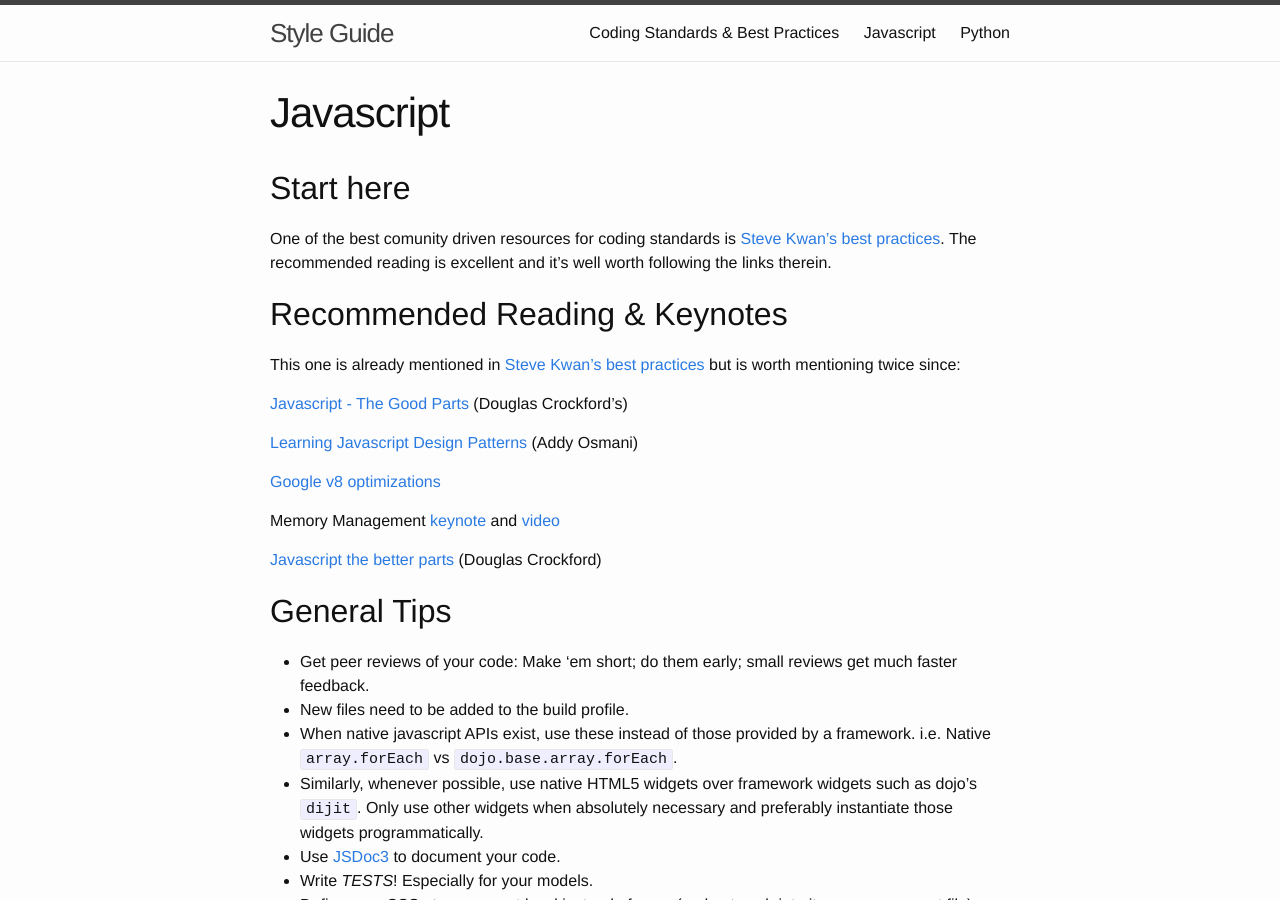
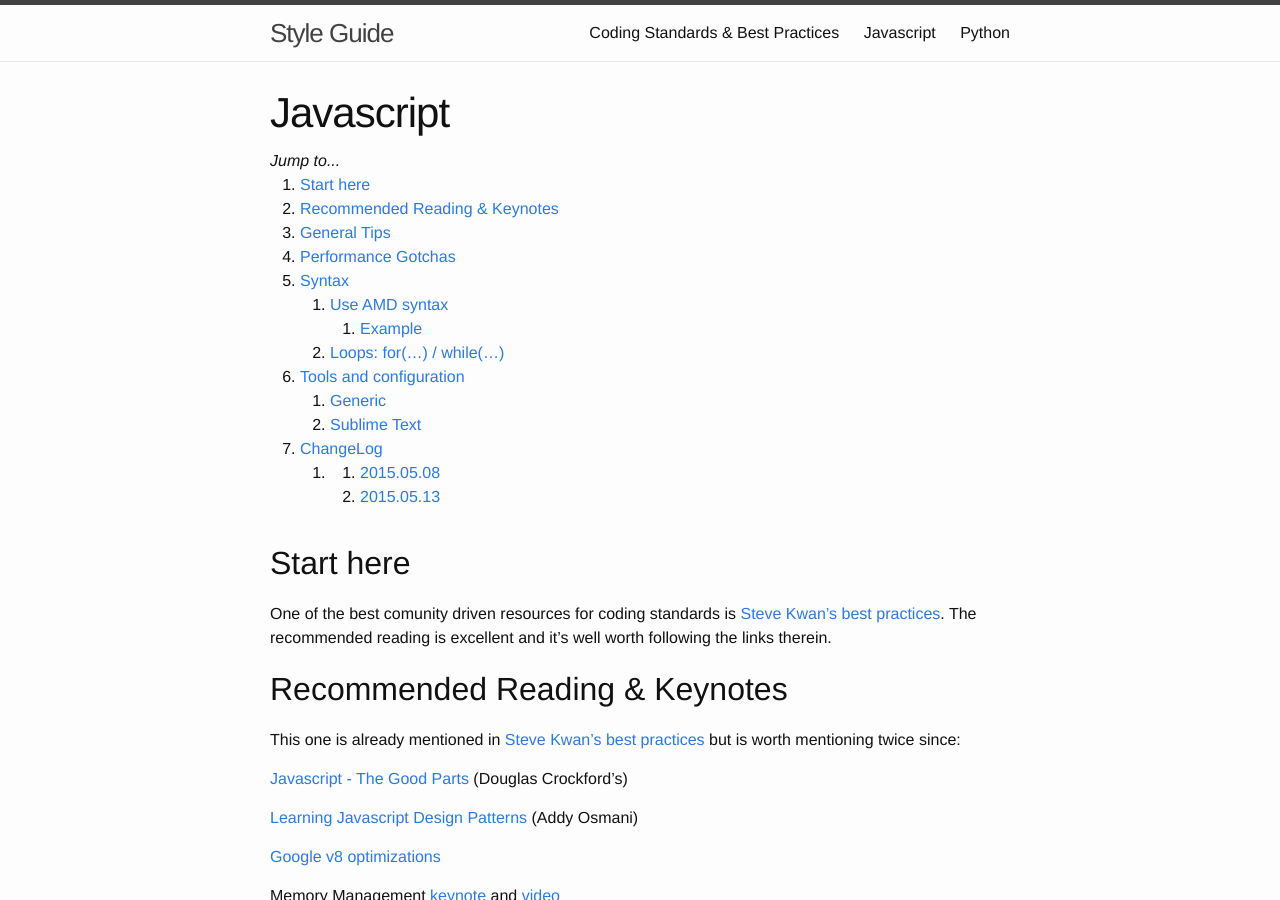
Before and after one commit to fieldaware/style-guide, a Jekyll site: the page built from javascript.md, in a window 1280 px wide and 900 px high. Built offline with Jekyll 4.4.1, drawn with Linux system fonts in a browser that asks for light colours; nearby versions of some CDN libraries; Markdown is read by kramdown in place of the engine named in the settings; some of the changed lines change nothing that is shown.

Commit message:
Add table of contents

```diff
--- a/_config.yml
+++ b/_config.yml
@@ -7,3 +7,5 @@
 
 # Build settings
 markdown: redcarpet
+redcarpet:
+    extensions: [with_toc_data]
--- a/_layouts/page.html
+++ b/_layouts/page.html
@@ -5,6 +5,7 @@
 
   <header class="post-header">
     <h1 class="post-title">{{ page.title }}</h1>
+    <div id="toc"></div>
   </header>
 
   <article class="post-content">
@@ -12,3 +13,10 @@
   </article>
 
 </div>
+<script src="https://ajax.googleapis.com/ajax/libs/jquery/2.1.4/jquery.min.js"></script>
+<script src="javascripts/toc.js"></script>
+<script type="text/javascript">
+$(document).ready(function() {
+    $('#toc').toc();
+});
+</script>
--- a/javascript.md
+++ b/javascript.md
@@ -108,7 +108,7 @@
 - Basic [Sublime Text User settings][sublime-settings]
 - Sublime Text [Package Control settings][sublime-package-control] with some nice packages to have.
 
-### ChangeLog
+## ChangeLog
 
 #### 2015.05.08
 
--- /dev/null
+++ b/javascripts/toc.js
@@ -0,0 +1,88 @@
+// https://github.com/ghiculescu/jekyll-table-of-contents
+(function($){
+  $.fn.toc = function(options) {
+    var defaults = {
+      noBackToTopLinks: false,
+      title: '<i>Jump to...</i>',
+      minimumHeaders: 3,
+      headers: 'h1, h2, h3, h4, h5, h6',
+      listType: 'ol', // values: [ol|ul]
+      showEffect: 'show', // values: [show|slideDown|fadeIn|none]
+      showSpeed: 'slow' // set to 0 to deactivate effect
+    },
+    settings = $.extend(defaults, options);
+
+    function fixedEncodeURIComponent (str) {
+      return encodeURIComponent(str).replace(/[!'()*]/g, function(c) {
+        return '%' + c.charCodeAt(0).toString(16);
+      });
+    }
+
+    var headers = $(settings.headers).filter(function() {
+      // get all headers with an ID
+      var previousSiblingName = $(this).prev().attr( "name" );
+      if (!this.id && previousSiblingName) {
+        this.id = $(this).attr( "id", previousSiblingName.replace(/\./g, "-") );
+      }
+      return this.id;
+    }), output = $(this);
+    if (!headers.length || headers.length < settings.minimumHeaders || !output.length) {
+      return;
+    }
+
+    if (0 === settings.showSpeed) {
+      settings.showEffect = 'none';
+    }
+
+    var render = {
+      show: function() { output.hide().html(html).show(settings.showSpeed); },
+      slideDown: function() { output.hide().html(html).slideDown(settings.showSpeed); },
+      fadeIn: function() { output.hide().html(html).fadeIn(settings.showSpeed); },
+      none: function() { output.html(html); }
+    };
+
+    var get_level = function(ele) { return parseInt(ele.nodeName.replace("H", ""), 10); }
+    var highest_level = headers.map(function(_, ele) { return get_level(ele); }).get().sort()[0];
+    var return_to_top = '<i class="icon-arrow-up back-to-top"> </i>';
+
+    var level = get_level(headers[0]),
+      this_level,
+      html = settings.title + " <"+settings.listType+">";
+    headers.on('click', function() {
+      if (!settings.noBackToTopLinks) {
+        window.location.hash = this.id;
+      }
+    })
+    .addClass('clickable-header')
+    .each(function(_, header) {
+      this_level = get_level(header);
+      if (!settings.noBackToTopLinks && this_level === highest_level) {
+        $(header).addClass('top-level-header').after(return_to_top);
+      }
+      if (this_level === level) // same level as before; same indenting
+        html += "<li><a href='#" + fixedEncodeURIComponent(header.id) + "'>" + header.innerHTML + "</a>";
+      else if (this_level <= level){ // higher level than before; end parent ol
+        for(i = this_level; i < level; i++) {
+          html += "</li></"+settings.listType+">"
+        }
+        html += "<li><a href='#" + fixedEncodeURIComponent(header.id) + "'>" + header.innerHTML + "</a>";
+      }
+      else if (this_level > level) { // lower level than before; expand the previous to contain a ol
+        for(i = this_level; i > level; i--) {
+          html += "<"+settings.listType+"><li>"
+        }
+        html += "<a href='#" + fixedEncodeURIComponent(header.id) + "'>" + header.innerHTML + "</a>";
+      }
+      level = this_level; // update for the next one
+    });
+    html += "</"+settings.listType+">";
+    if (!settings.noBackToTopLinks) {
+      $(document).on('click', '.back-to-top', function() {
+        $(window).scrollTop(0);
+        window.location.hash = '';
+      });
+    }
+
+    render[settings.showEffect]();
+  };
+})(jQuery);
```
